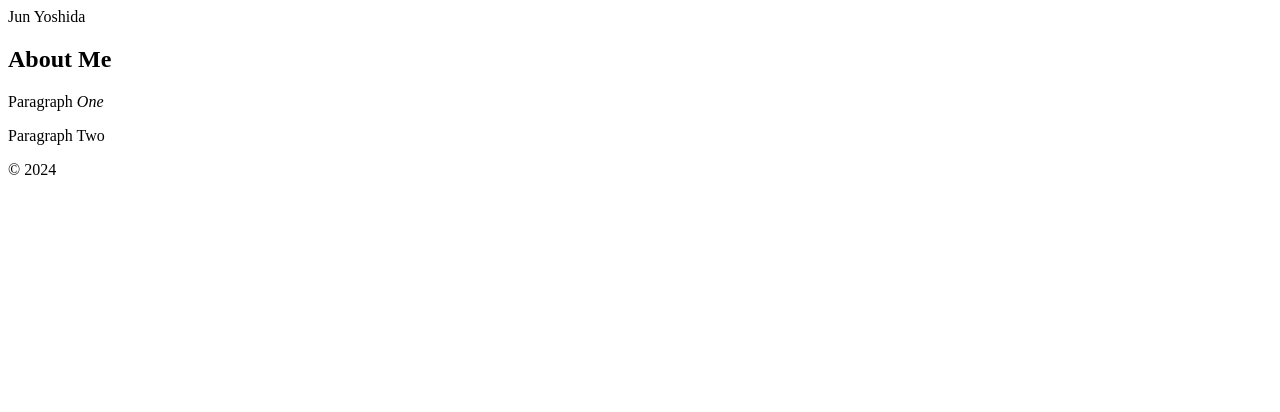
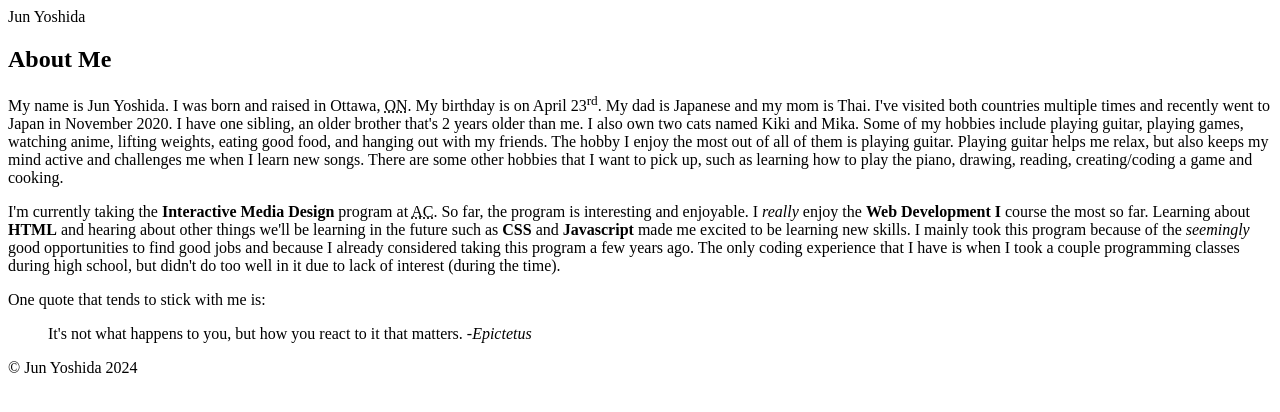
Before and after one commit to yosh0008/yosh0008.github.io, a plain HTML site: page html-assignment/index.html in a window 1280 px wide. Drawn offline with Linux system fonts and the light colour scheme.

Commit message:
Add Index

```diff
--- a/html-assignment/index.html
+++ b/html-assignment/index.html
@@ -7,18 +7,23 @@
 </head>
 <body>
     <header>Jun Yoshida</header>
-
     <main>
         <article>
-            <h1>About Me</h1>
-            <p>Paragraph <em>One</em></p>
-            <p>Paragraph Two</p>
-            <blockquote></blockquote>
+            <h1><strong>About Me</strong></h1>
+
+            <p>My name is Jun Yoshida. I was born and raised in Ottawa, <abbr title="Ontario">ON</abbr>. My birthday is on April 23<sup>rd</sup>. My dad is Japanese and my mom is Thai. I've visited both countries multiple times and recently went to Japan in November 2020. I have one sibling, an older brother that's 2 years older than me. I also own two cats named Kiki and Mika. Some of my hobbies include playing guitar, playing games, watching anime, lifting weights, eating good food, and hanging out with my friends. The hobby I enjoy the most out of all of them is playing guitar. Playing guitar helps me relax, but also keeps my mind active and challenges me when I learn new songs. There are some other hobbies that I want to pick up, such as learning how to play the piano, drawing, reading, creating/coding a game and cooking.</p>
+
+            <p>I'm currently taking the <strong>Interactive Media Design</strong> program at <abbr title="Algonquin College">AC</abbr>. So far, the program is interesting and enjoyable. I <em>really</em> enjoy the <strong>Web Development I</strong> course the most so far. Learning about <strong>HTML</strong> and hearing about other things we'll be learning in the future such as <strong>CSS</strong> and <strong>Javascript</strong> made me excited to be learning new skills. I mainly took this program because of the <em>seemingly</em> good opportunities to find good jobs and because I already considered taking this program a few years ago. The only coding experience that I have is when I took a couple programming classes during high school, but didn't do too well in it due to lack of interest (during the time).</p>
+
+            <p>One quote that tends to stick with me is:
+                <blockquote>It's not what happens to you, but how you react to it that matters. -<cite>Epictetus</cite></blockquote>
+            </p>
+
         </article>
     </main>
 
     <!-- Footer is not part of the main, to get copyright logo, type &copy; -->
-    <footer>&copy; 2024</footer>
+    <footer>&copy; Jun Yoshida 2024</footer>
 
 </body>
 </html>
```
